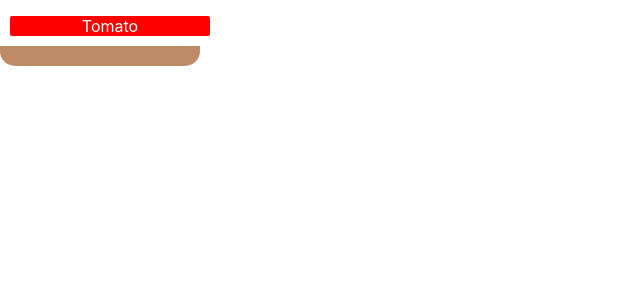
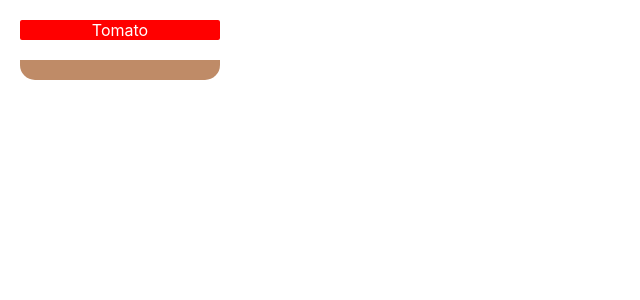
Before and after one commit to iseeflames/marulabs-reactburger, a React (Create React App) app in the folder react-burger/: page / in a window 1280 px wide. Shown: the top 300 px of the page, without its empty margins (0-640 px from the left). Built offline with nearby package versions, Linux system fonts and the light colour scheme.

Commit message:
Add margin to vegatable component

```diff
--- a/react-burger/src/App.css
+++ b/react-burger/src/App.css
@@ -1,3 +1,6 @@
+*{
+  box-sizing: border-box;
+}
 .App {
   text-align: center;
 }
--- a/react-burger/src/components/BottomBread/BottomBread.css
+++ b/react-burger/src/components/BottomBread/BottomBread.css
@@ -3,4 +3,5 @@
     height: 20px;
     background-color: #BF8B67;
     border-radius: 0 0 15px 15px;
+    margin: 20px;
 }
--- a/react-burger/src/components/Vegetable/Vegetable.css
+++ b/react-burger/src/components/Vegetable/Vegetable.css
@@ -2,7 +2,7 @@
     width: 200px;
     height: 20px;
     background-color: red;
-    margin: 10px;
+    margin: 20px;
     border-radius: 2px;
     color: white;
 }
```
